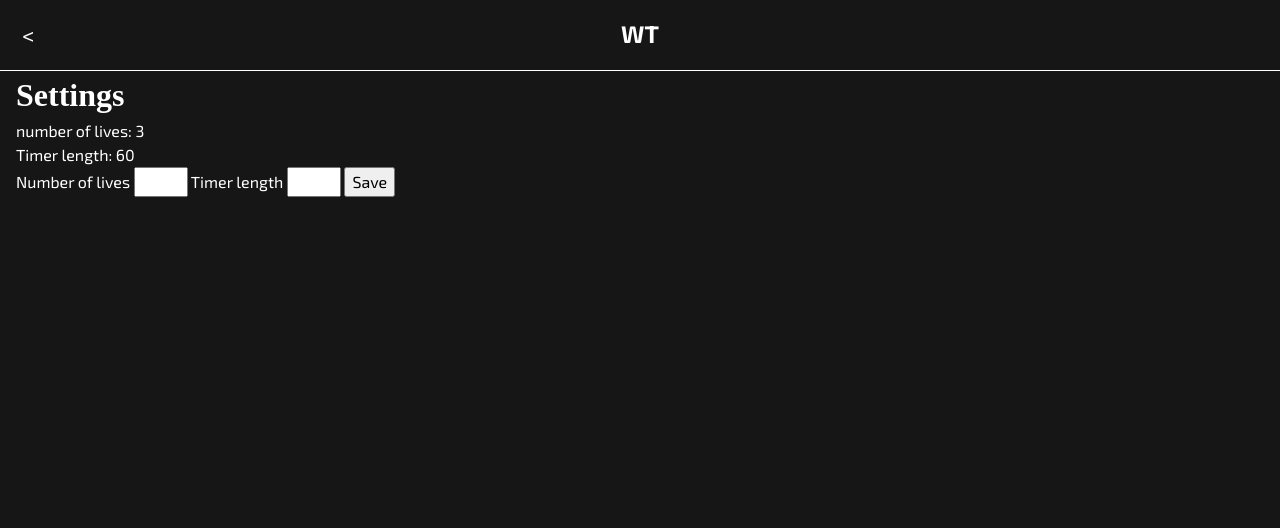
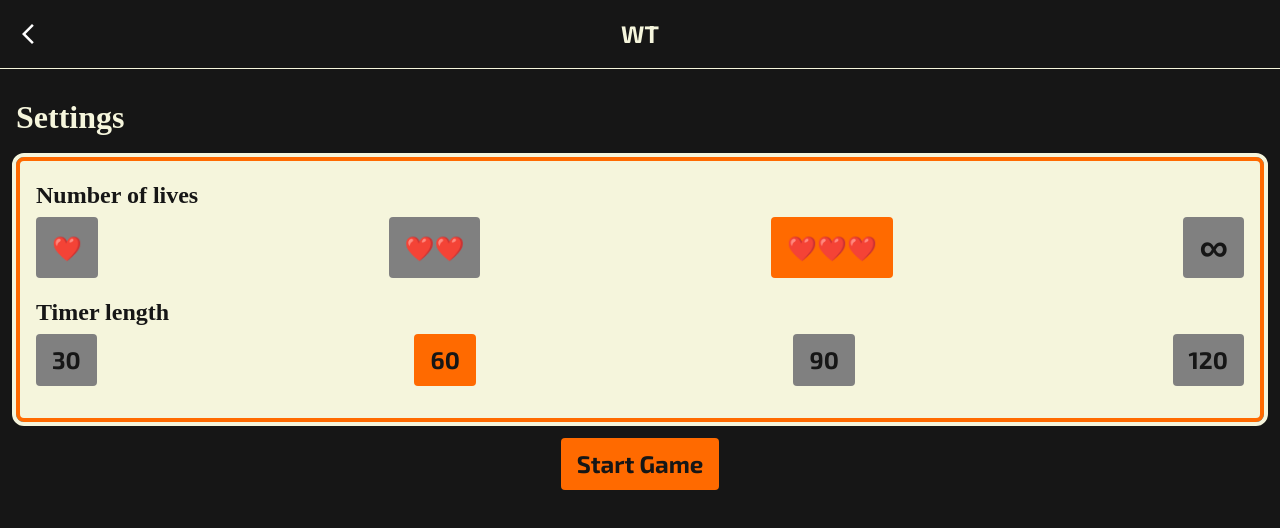
Before and after one commit to willbuilt1/wording-title, a SvelteKit app: page /settings in a window 1280 px wide. Shown: the top 528 px of the page. Built offline with nearby package versions, Linux system fonts and the light colour scheme; a web font is replaced by a local one.

Commit message:
Update settings page

```diff
--- a/src/app.css
+++ b/src/app.css
@@ -5,8 +5,9 @@
 :root{
     /* Colors */
     --primary-black: #161616;
-    --primary-white: #ffffff;
+    --primary-white: beige;
     --primary-color: #FF6A00;
+    --primary-grey: #808080;
 
     /* Fonts */
     --primary-font: 'Exo 2', sans-serif;
@@ -37,9 +38,7 @@ body{
     font-family: var(--primary-font);
 }
 
-h1,h2,h3{
-    font-family: var(--secondary-font);
-}
+
 
 a{
     color: var(--primary-black);
--- a/src/lib/components/Card.svelte
+++ b/src/lib/components/Card.svelte
@@ -10,7 +10,10 @@
 <style>
   .card {
     border-radius: var(--unit-medium);
-    background-color: var(--color, var(--primary-color));
+    border: solid 4px var(--color, var(--primary-color));
+    background-color: var(--primary-white);
     padding: var(--unit-medium);
+    outline: solid 4px var(--primary-white);
+    overflow: hidden;
   }
 </style>
--- a/src/lib/styles/components.css
+++ b/src/lib/styles/components.css
@@ -3,7 +3,10 @@
     padding: 8px 16px;
     border: none;
     border-radius: 4px;
-    color: var(--primary-white);
     font-weight: 700;
     font-size: 24px;
+
+    &.grey{
+        background-color: var(--primary-grey);
+    }
 }
--- a/src/lib/styles/typography.css
+++ b/src/lib/styles/typography.css
@@ -1,8 +1,20 @@
-.title{
-        font-size: var(--font-size-xxxlarge);
+h1,h2,h3{
+        font-family: var(--secondary-font);
+    }
+
+h1{
+        font-size: var(--font-size-xxlarge);
         line-height: 1.2;
 }
 
-.subtitle{
+h2{
         font-size: var(--font-size-xlarge);
 }
+
+h3{
+        font-size: var(--font-size-large);
+}
+
+.headline{
+        font-size: var(--font-size-xxxlarge);
+}
--- a/src/routes/(main)/+layout.svelte
+++ b/src/routes/(main)/+layout.svelte
@@ -1,10 +1,11 @@
 <script lang="ts">
+  import Back from "$lib/icons/Back.svelte";
   import type { Snippet } from "svelte";
   let { children } = $props<{ children: Snippet }>();
 </script>
 
 <nav>
-  <button onclick={() => history.back()}>{"<"}</button>
+  <button onclick={() => history.back()}><Back size={"24"} /></button>
   <a class="logo" href="/">WT</a>
 </nav>
 <main>{@render children()}</main>
@@ -32,5 +33,6 @@
   main {
     padding-left: 16px;
     padding-right: 16px;
+    padding-top: var(--unit-xlarge);
   }
 </style>
--- a/src/routes/(main)/categories/+page.svelte
+++ b/src/routes/(main)/categories/+page.svelte
@@ -6,7 +6,7 @@
 
   const gameState = getGameState();
 
-  const categoryColors = ["red", "yellow", "green", "blue", "purple"];
+  const categoryColors = ["red", "gold", "green", "blue", "purple"];
   function getCategoryColor(index: number) {
     return categoryColors[index % categoryColors.length];
   }
@@ -31,7 +31,6 @@
 
 <style>
   h2 {
-    margin-top: var(--unit-large);
     text-align: center;
   }
 
@@ -52,10 +51,22 @@
     flex-direction: column;
     justify-content: center;
     align-items: center;
-    background-color: var(--color, var(--primary-color));
+    background-color: var(--primary-white);
     color: var(--primary-black);
     cursor: pointer;
     height: 100%;
+
+    * {
+      filter: grayscale();
+    }
+
+    &:hover *,
+    &:focus *,
+    &:active * {
+      filter: none;
+      transform: scale(1.2);
+      transition: all ease-in-out 0.2s;
+    }
   }
 
   .icon {
--- a/src/routes/(main)/game/[category]/+page.server.ts
+++ b/src/routes/(main)/game/[category]/+page.server.ts
@@ -1,10 +1,11 @@
 import type { PageServerLoad } from "./$types";
 import { words } from "$lib/db/db";
 
-export const load = (async ({ params }) => {
+export const load = (async ({ params, url }) => {
   const category = params.category as keyof typeof words;
 
   return {
     words: words[category].map((word) => word.name),
+    category,
   };
 }) satisfies PageServerLoad;
--- a/src/routes/(main)/game/[category]/+page.svelte
+++ b/src/routes/(main)/game/[category]/+page.svelte
@@ -29,7 +29,7 @@
   const words = $state(data.words);
   let word = $state(getRandomWord());
   let score = $state(0);
-  let numberOfLives = $state(lives ?? 3);
+  let numberOfLives = $state(lives);
 
   function getRandomWord() {
     return words[Math.floor(Math.random() * words.length)];
@@ -46,7 +46,7 @@
   }
 
   function handleWrong() {
-    numberOfLives -= 1;
+    if (numberOfLives) numberOfLives -= 1;
     handleAnswer();
   }
 
@@ -62,12 +62,15 @@
 <section>
   <div class="score">{score}</div>
   <div class="time">{timerState.timeLeft}<span>seconds</span></div>
-  <div class="lives">
-    {#each Array.from({ length: numberOfLives }, (_, i) => i) as _}
-      <span>❤️</span>
-    {/each}
-  </div>
+  {#if numberOfLives}
+    <div class="lives">
+      {#each Array.from({ length: numberOfLives }, (_, i) => i) as _}
+        <span>❤️</span>
+      {/each}
+    </div>
+  {/if}
 </section>
+<h3>{data.category}</h3>
 <Card --color={color}>
   <div class="cardContent">{word ?? ""}</div>
 </Card>
@@ -98,7 +101,6 @@
   section {
     display: grid;
     grid-template-columns: repeat(3, 1fr);
-    padding-top: var(--unit-large);
     padding-bottom: var(--unit-xxlarge);
     align-items: center;
     line-height: 1;
@@ -110,6 +112,15 @@
       text-align: right;
     }
   }
+  h3 {
+    text-align: center;
+    font-size: var(--font-size-large);
+    font-weight: 700;
+    text-transform: uppercase;
+    padding-bottom: var(--unit-large);
+    margin-top: var(--unit-large);
+    /* color: var(--primary-black) */
+  }
   .cardContent {
     text-transform: capitalize;
     font-size: var(--font-size-large);
@@ -117,6 +128,7 @@
     text-align: center;
     padding-top: var(--unit-xxxlarge);
     padding-bottom: var(--unit-xxxlarge);
+    font-weight: 700;
   }
 
   .score {
@@ -143,17 +155,17 @@
     justify-content: space-between;
     align-items: center;
     gap: var(--unit-large);
-    margin-top: var(--unit-xxlarge);
+    margin-top: var(--unit-xxxlarge);
     text-align: center;
 
     &:has(button:disabled) {
-      color: grey;
+      color: var(--primary-grey);
     }
   }
 
   .gameButton {
     color: var(--primary-white);
-    background-color: grey;
+    background-color: var(--primary-grey);
     border: none;
     border-radius: var(--unit-small);
     height: 60px;
--- a/src/routes/(main)/settings/+page.svelte
+++ b/src/routes/(main)/settings/+page.svelte
@@ -1,36 +1,87 @@
 <script lang="ts">
   import { getGameState } from "$lib/state/gameState.svelte";
+  import Card from "$lib/components/Card.svelte";
 
   const state = getGameState();
   const gameState = state.gameState;
 
-  function handleSubmit(event: {
-    currentTarget: HTMLFormElement & EventTarget;
-  }) {
-    // event.preventDefault();
-    const data = new FormData(event.currentTarget);
-    console.log("fired");
+  let lives = $derived(gameState.lives);
+  let timerLength = $derived(gameState.timerLength);
 
-    const lives = event.currentTarget.lives.value;
-    const timerLength = event.currentTarget.timerLength.value;
-    console.log({ lives, timerLength });
-
-    state.setLives(lives);
-    state.setTimerLength(timerLength);
-  }
+  const livesOptions = [1, 2, 3, undefined];
+  const timerLengthOptions = [30, 60, 90, 120];
 </script>
 
-<h1>Settings</h1>
+<h2>Settings</h2>
 
-<div>number of lives: {gameState.lives ? gameState.lives : "♾️"}</div>
-<div>Timer length: {gameState.timerLength ? gameState.timerLength : "♾️"}</div>
+<Card>
+  <div class="cardContainer">
+    <h3>Number of lives</h3>
+    <div class="buttonContainer">
+      {#each livesOptions as option}
+        <button
+          class="button {lives === option ? '' : 'grey'}"
+          onclick={() => state.setLives(option)}
+        >
+          {#if option === undefined}
+            <span class="infinity">∞</span>
+          {:else}
+            {"❤️".repeat(option)}
+          {/if}
+        </button>
+      {/each}
+    </div>
+    <h3>Timer length</h3>
+    <div class="buttonContainer">
+      {#each timerLengthOptions as option}
+        <button
+          class="button {timerLength === option ? '' : 'grey'}"
+          onclick={() => state.setTimerLength(option)}
+        >
+          {option}
+        </button>
+      {/each}
+    </div>
+  </div>
+</Card>
+<a class="button" href="/categories">Start Game</a>
 
-<form on:submit|preventDefault={handleSubmit}>
-  <label for="lives">Number of lives</label>
-  <input type="number" id="lives" name="lives" min="1" max="10" />
+<style>
+  h2 {
+    margin-bottom: var(--unit-large);
+  }
 
-  <label for="timerLength">Timer length</label>
-  <input type="number" id="timerLength" name="timerLength" min="1" max="60" />
+  h3 {
+    color: var(--primary-black);
+    margin-bottom: var(--unit-small);
+  }
 
-  <button type="submit">Save</button>
-</form>
+  .cardContainer {
+    padding: var(--unit-medium);
+  }
+
+  .buttonContainer {
+    display: flex;
+    justify-content: space-between;
+    margin-bottom: var(--unit-large);
+  }
+
+  .button {
+    border: none;
+    font-size: 24px;
+    cursor: pointer;
+    color: var(--primary-black);
+  }
+
+  a.button {
+    margin-top: var(--unit-large);
+    display: block;
+    width: fit-content;
+    margin-left: auto;
+    margin-right: auto;
+  }
+  .infinity {
+    font-size: 40px;
+    line-height: 1;
+  }
+</style>
--- a/src/routes/+page.svelte
+++ b/src/routes/+page.svelte
@@ -1,6 +1,6 @@
 <main>
-  <h1 class="title">A Wording Title</h1>
-  <h2 class="subtitle">The word guessing game</h2>
+  <h1 class="headline">A Wording Title</h1>
+  <h2>The word guessing game</h2>
 
   <div class="buttons">
     <a href="/categories" class="button">Quick Start</a>
```
